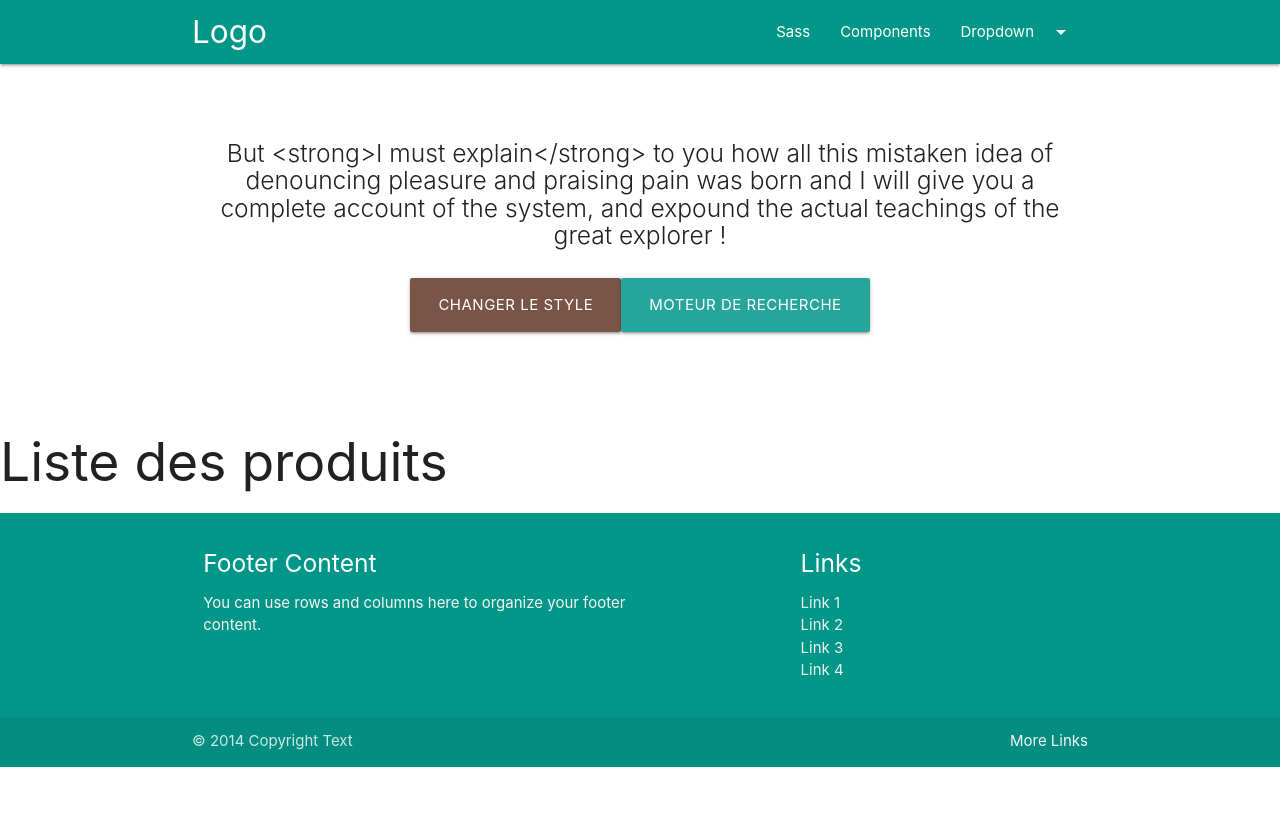
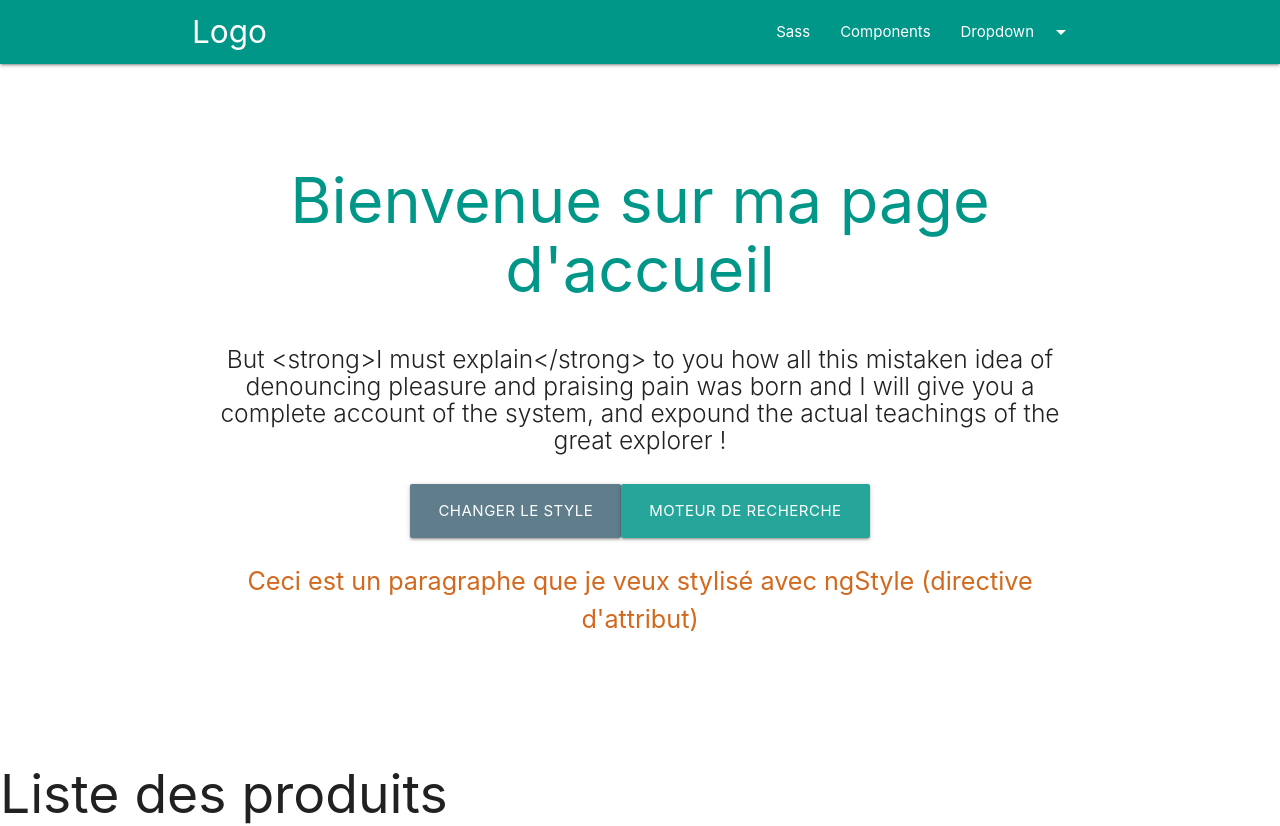
Before and after one commit to Marooxx/angular0518, an Angular app: page / in a window 1280 px wide. Shown: the top 826 px of the page. Before the commit the page ends 800 px from the top, so only its background shows below. Built offline with nearby package versions, Linux system fonts and the light colour scheme.

Commit message:
Utilisation de ngStyle

```diff
--- a/src/app/app.component.html
+++ b/src/app/app.component.html
@@ -9,12 +9,15 @@
         </h5>
       </div>
       <div class="row center">
-
         <button class="btn-large" (click)="changeStyle()" [ngClass]="classesBtn">Changer le style</button>
 
         <a id="download-button" class="btn-large waves-effect waves-light"
          [href]="url" >Moteur de recherche</a>
       </div>
+      <div class="row center flow-text">
+        <p [ngStyle]="objStyle">Ceci est un paragraphe que je veux stylisé avec ngStyle (directive d'attribut)</p>
+      </div>
+
       <br><br>
 
     </div>
--- a/src/app/app.component.ts
+++ b/src/app/app.component.ts
@@ -16,6 +16,8 @@
   isEditable: boolean;
   // Objet utilisé pour regrouper les classes CSS (en lien avec ngClass)
   classesBtn: object;
+  // Objet utilisé pour regrouper les propriétés CSS inline d'un paragraphe
+  objStyle: object;
 
   /**
    * Appelé à la construction du component
@@ -27,10 +29,12 @@
     give you a complete account of the system, and expound the actual
     teachings of the great explorer !`;
     this.url = 'https://www.ecosia.org/';
-    this.isEditable = false;
+    this.isEditable = true;
 
-    // Initialisation des classes CSS "blue-grey" et "brown" du bouton (pour ngClass)
-    this.updateClasseBtn();
+    // Initialisation :
+    // - des classes CSS "blue-grey" et "brown" du bouton (pour ngClass)
+    // - du style inline
+    this.updateClassesAndStyles();
   }
 
   /**
@@ -47,16 +51,20 @@
     }
 
     // Mise à jour des classes CSS du bouton
-    this.updateClasseBtn();
+    this.updateClassesAndStyles();
   }
 
   /**
    * Initialisation/Met à jour les classes CSS gérant la couleur du bouton
    */
-  private updateClasseBtn() {
+  private updateClassesAndStyles() {
     this.classesBtn = {
       'blue-grey' : this.isEditable,
       'brown'     : !this.isEditable
     };
+    this.objStyle = {
+      'color'       : this.isEditable ? 'chocolate' : 'royalblue',
+      'border-left' : !this.isEditable ? '4px solid royalblue' : 'none'
+    };
   }
 }
```
